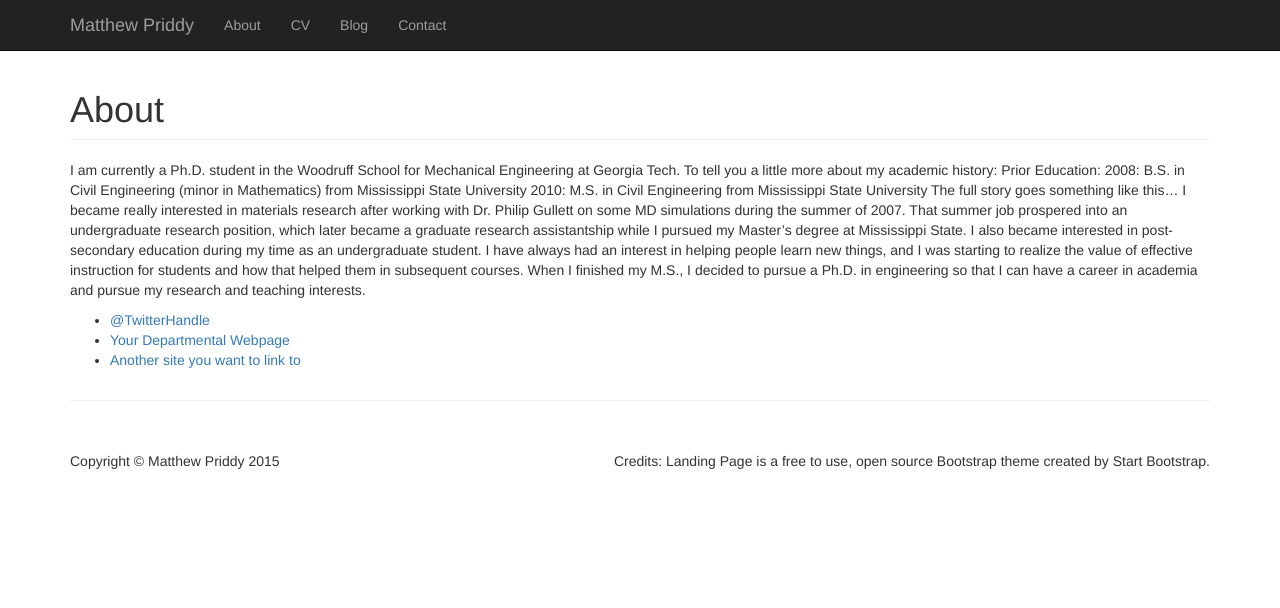
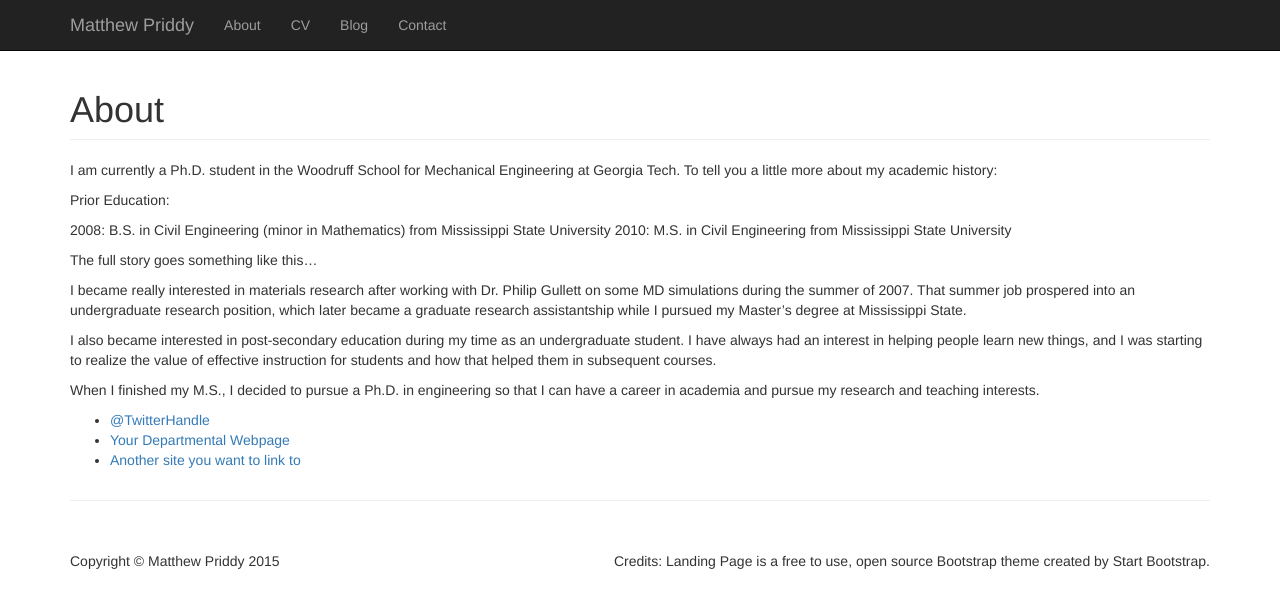
Before and after one commit to mwpriddy/mwpriddy.github.io, a Jekyll site: the page built from about/index.html, in a window 1280 px wide. Shown: the top 608 px of the page. Built offline with Jekyll 4.4.1, drawn with Linux system fonts in a browser that asks for light colours.

Commit message:
break text into paragraphs

```diff
--- a/about/index.html
+++ b/about/index.html
@@ -5,19 +5,21 @@ title: About
 
 <div class="about">
 
-	<p>I am currently a Ph.D. student in the Woodruff School for Mechanical Engineering at Georgia Tech. To tell you a little more about my academic history:
+	<p>I am currently a Ph.D. student in the Woodruff School for Mechanical Engineering at Georgia Tech. To tell you a little more about my academic history:</p>
 
-Prior Education:
-
+<p>Prior Education:</p>
+<p>
 2008: B.S. in Civil Engineering (minor in Mathematics) from Mississippi State University
 2010: M.S. in Civil Engineering from Mississippi State University
-
-The full story goes something like this…
-
+</p>
+<p>The full story goes something like this…</p>
+<p>
 I became really interested in materials research after working with Dr. Philip Gullett on some MD simulations during the summer of 2007. That summer job prospered into an undergraduate research position, which later became a graduate research assistantship while I pursued my Master’s degree at Mississippi State.
-
+</p>
+<p>
 I also became interested in post-secondary education during my time as an undergraduate student. I have always had an interest in helping people learn new things, and I was starting to realize the value of effective instruction for students and how that helped them in subsequent courses.
-
+</p>
+<p>
 When I finished my M.S., I decided to pursue a Ph.D. in engineering so that I can have a career in academia and pursue my research and teaching interests.</p>
 
 			<ul class="contacts">
```
